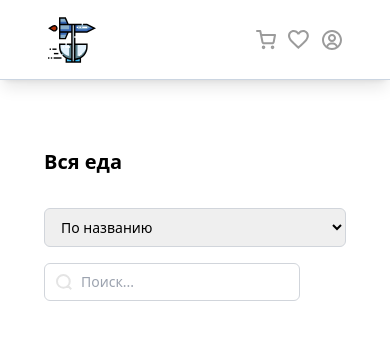
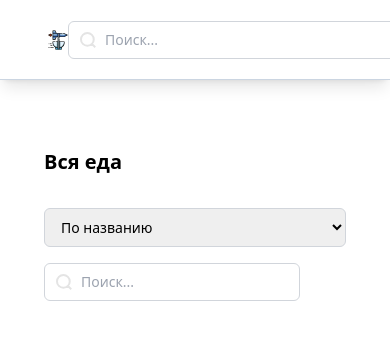
Before and after one commit to isstep/vue-EasySelect, a Vue app: page / in a window 390 px wide. Shown: the top 340 px of the page. Built offline with nearby package versions, Linux system fonts and the light colour scheme; no server answers.

Commit message:
feat: Integrate Pinia for state management and update components for search functionality

```diff
--- a/package.json
+++ b/package.json
@@ -14,9 +14,11 @@
     "@formkit/auto-animate": "^0.8.2",
     "axios": "^1.3.1",
     "lodash.debounce": "^4.0.8",
+    "pinia": "^2.2.2",
     "vue": "^3.4.29",
     "vue-router": "^4.4.3",
-    "vue3-carousel": "^0.3.3"
+    "vue3-carousel": "^0.3.3",
+    "vuex": "^4.0.2"
   },
   "devDependencies": {
     "@rushstack/eslint-patch": "^1.8.0",
@@ -28,7 +30,7 @@
     "eslint-plugin-vue": "^9.23.0",
     "postcss": "^8.4.41",
     "prettier": "^3.2.5",
-    "tailwindcss": "^3.4.9",
+    "tailwindcss": "^3.2.0",
     "vite": "^5.3.1"
   }
 }
--- a/src/components/HeaderMain.vue
+++ b/src/components/HeaderMain.vue
@@ -1,9 +1,12 @@
 <script setup>
 import { ref, onMounted, onUnmounted } from 'vue'
+import { useMainStore } from '../store'
 
 const emit = defineEmits(['openDrawer'])
 const isSticky = ref(false)
 const isCollapsed = ref(false)
+
+const store = useMainStore()
 
 const handleScroll = () => {
   const scrollThreshold = 50
@@ -18,6 +21,10 @@ onMounted(() => {
 onUnmounted(() => {
   window.removeEventListener('scroll', handleScroll)
 })
+
+const onSearchInput = (event) => {
+  store.setSearchQuery(event.target.value)
+}
 
 defineProps({
   totalPrice: Number
@@ -46,26 +53,37 @@ defineProps({
           <p class="text-slate-400 max-[768px]:hidden">Еда, которая прилетает к вам!</p>
         </div>
       </router-link>
+      <div class="relative">
+        <img class="absolute left-3 top-1/2 transform -translate-y-1/2 w-4 h-4 sm:w-5 sm:h-5" src="/search.svg" />
+        <input
+          v-model="store.filters.searchQuery"
+          class="border border-gray-300 rounded-md py-2 pl-9 pr-[20em] outline-none text-sm sm:text-base focus:border-gray-400 focus:ring focus:ring-gray-300"
+          type="text"
+          placeholder="Поиск..."
+          @input="onSearchInput"
+        />
+      </div>
       <ul class="flex items-center gap-10 gap-3">
         <li
           @click="() => emit('openDrawer')"
           class="flex items-center cursor-pointer gap-2 text-gray-500 hover:text-black"
         >
-          <img src="/public/cart.svg" alt="cart" />
+          <img src="/cart.svg" alt="cart" />
           <b class="max-[768px]:hidden">{{ totalPrice }} руб.</b>
         </li>
         <router-link to="/favorites">
           <li class="flex items-center cursor-pointer gap-2 text-gray-500 hover:text-black">
-            <img src="/public/heart.svg" alt="heart" />
+            <img src="/heart.svg" alt="heart" />
             <span class="max-[768px]:hidden">Избранное</span>
           </li>
         </router-link>
 
         <li class="flex items-center cursor-pointer gap-2 text-gray-500 hover:text-black">
-          <img src="/public/profile.svg" alt="profile" />
+          <img src="/profile.svg" alt="profile" />
           <span class="max-[768px]:hidden">Профиль</span>
         </li>
       </ul>
+
     </div>
   </header>
 </template>
--- a/src/main.js
+++ b/src/main.js
@@ -1,24 +1,28 @@
 import './assets/main.css'
 
 import { createApp } from 'vue'
-import { createRouter, createWebHistory} from 'vue-router'
+import { createRouter, createWebHistory } from 'vue-router'
+import { createPinia } from 'pinia'
 import { autoAnimatePlugin } from '@formkit/auto-animate/vue'
 import App from './App.vue'
 import HomePage from './pages/HomePage.vue'
 import FavoritePage from './pages/FavoritePage.vue'
 
 const app = createApp(App)
+const pinia = createPinia()
 
 const routes = [
-    { path: '/', name: '', component: HomePage  },
-    { path: '/favorites', name: 'favorites', component: FavoritePage },
-  ]
+    { path: '/', name: 'home', component: HomePage },
+    { path: '/favorites', name: 'favorites', component: FavoritePage }
+]
 
 const router = createRouter({
     history: createWebHistory(),
     routes
 })
 
+app.use(pinia)
 app.use(router)
 app.use(autoAnimatePlugin)
+
 app.mount('#app')
--- a/src/pages/HomePage.vue
+++ b/src/pages/HomePage.vue
@@ -1,129 +1,66 @@
 <script setup>
-import { reactive, ref, watch, onMounted } from 'vue'
-import { inject } from 'vue'
-import axios from 'axios'
+import { computed, onMounted, watch } from 'vue'
+import { useMainStore } from '../store'
 import debounce from 'lodash.debounce'
 import CardList from '../components/CardList.vue'
 import Carouse from '../components/Carouse.vue'
 
-const { cartFood, addFoodToCart, removeFoodFromCart } = inject('cartFoodActions')
+const store = useMainStore()
 
-const foods = ref([])
-
-const filters = reactive({
-  sortBy: 'title',
-  searchQuery: ''
-})
+const foods = computed(() => store.sortedFoods)
 
 const addPlusToCartFood = (food) => {
   if (!food.isAdded) {
-    addFoodToCart(food)
+    store.addFoodToCart(food)
   } else {
-    removeFoodFromCart(food)
+    store.removeFoodFromCart(food.id)
   }
+  localStorage.setItem('cartFood', JSON.stringify(store.cartFood))
 }
 
 const onChangeSelect = (event) => {
-  filters.sortBy = event.target.value
+  store.filters.sortBy = event.target.value
+  store.fetchFoods()
 }
 
 const onChangeSearchInput = debounce((event) => {
-  filters.searchQuery = event.target.value
+  store.filters.searchQuery = event.target.value
+  store.fetchFoods()
 }, 500)
 
 const addToFavorite = async (food) => {
-  try {
-    if (!food.isFavorite) {
-      const obj = {
-        parentId: food.id,
-        food
-      }
-      food.isFavorite = true
-      const { data } = await axios.post('https://f4f1d0c1ac4cb845.mokky.dev/favorites', obj)
-      food.favoriteId = data.id
-    } else {
-      food.isFavorite = false
-      await axios.delete(`https://f4f1d0c1ac4cb845.mokky.dev/favorites/${food.favoriteId}`)
-      food.favoriteId = null
-    }
-  } catch (err) {
-    console.log(err)
-  }
-}
-
-const fetchFavorites = async () => {
-  try {
-    const { data: favorites } = await axios.get('https://f4f1d0c1ac4cb845.mokky.dev/favorites')
-
-    foods.value = foods.value.map((food) => {
-      const favorite = favorites.find((favorite) => favorite.parentId === food.id)
-
-      if (!favorite) {
-        return food
-      }
-
-      return {
-        ...food,
-        isFavorite: true,
-        favoriteId: favorite.id
-      }
-    })
-  } catch (err) {
-    console.log(err)
-  }
-}
-
-const fetchFoods = async () => {
-  try {
-    const params = {
-      sortBy: filters.sortBy
-    }
-    if (filters.searchQuery) {
-      params.title = `*${filters.searchQuery}*`
-    }
-    const { data } = await axios.get('https://f4f1d0c1ac4cb845.mokky.dev/foods', {
-      params
-    })
-
-    foods.value = data.map((obg) => ({
-      ...obg,
-      isFavorite: false,
-      isAdded: false,
-      favoriteId: null
-    }))
-  } catch (err) {
-    console.log(err)
-  }
+  await store.toggleFavorite(food)
 }
 
 onMounted(async () => {
-  const localCartFood = localStorage.getItem('cartFood')
-  cartFood.value = localCartFood ? JSON.parse(localCartFood) : []
-
-  await fetchFoods()
-  await fetchFavorites()
-
-  foods.value = foods.value.map((food) => ({
-    ...food,
-    isAdded: cartFood.value.some((cartItemFood) => cartItemFood.id === food.id)
-  }))
+  store.loadCartFromLocalStorage()
+  await store.fetchFoods()
+  await store.fetchFavorites()
 })
 
-watch(cartFood, () => {
-  foods.value = foods.value.map((food) => ({
-    ...food,
-    isAdded: false
-  }))
-})
+watch(
+  () => store.cartFood,
+  () => {
+    store.foods = store.foods.map((food) => ({
+      ...food,
+      isAdded: store.cartFood.some((cartItemFood) => cartItemFood.id === food.id)
+    }))
+  }
+)
 
-watch(filters, fetchFoods)
+watch(
+  () => store.filters,
+  () => {
+    store.fetchFoods()
+  }
+)
 </script>
 
 <template>
   <div class="mt-20">
     <div class="max-[768px]:hidden">
-    <Carouse />
-  </div>
+      <Carouse />
+    </div>
     <div class="mt-5 flex flex-col gap-4 sm:flex-row sm:justify-between sm:items-center">
       <h2 class="text-xl sm:text-2xl md:text-3xl lg:text-4xl font-bold mb-4 sm:mb-0">Вся еда</h2>
 
@@ -137,9 +74,11 @@ watch(filters, fetchFoods)
           <option value="-price">По цене (дорогие)</option>
         </select>
 
-       <div class="absoulute top-0">
         <div class="relative">
-          <img class="absolute left-3 top-1/2 transform -translate-y-1/2 w-4 h-4 sm:w-5 sm:h-5" src="/search.svg" />
+          <img
+            class="absolute left-3 top-1/2 transform -translate-y-1/2 w-4 h-4 sm:w-5 sm:h-5"
+            src="/search.svg"
+          />
           <input
             @input="onChangeSearchInput"
             class="border border-gray-300 rounded-md py-2 pl-9 pr-4 outline-none text-sm sm:text-base focus:border-gray-400 focus:ring focus:ring-gray-300"
@@ -147,7 +86,6 @@ watch(filters, fetchFoods)
             placeholder="Поиск..."
           />
         </div>
-       </div>
       </div>
     </div>
     <div class="mt-5">
--- /dev/null
+++ b/src/store.js
@@ -0,0 +1,90 @@
+import { defineStore } from 'pinia'
+import axios from 'axios'
+
+export const useMainStore = defineStore('main', {
+  state: () => ({
+    cartFood: [],
+    foods: [],
+    filters: {
+      sortBy: 'title',
+      searchQuery: ''
+    }
+  }),
+  getters: {
+    sortedFoods: (state) => {
+      let sorted = [...state.foods]
+      if (state.filters.searchQuery) {
+        sorted = sorted.filter((food) =>
+          food.title.toLowerCase().includes(state.filters.searchQuery.toLowerCase())
+        )
+      }
+      if (state.filters.sortBy === 'price') {
+        return sorted.sort((a, b) => a.price - b.price)
+      } else if (state.filters.sortBy === '-price') {
+        return sorted.sort((a, b) => b.price - a.price)
+      } else {
+        return sorted.sort((a, b) => a.title.localeCompare(b.title))
+      }
+    }
+  },
+  actions: {
+    async fetchFoods() {
+      try {
+        const params = {
+          sortBy: this.filters.sortBy
+        }
+        if (this.filters.searchQuery) {
+          params.title = `*${this.filters.searchQuery}*`
+        }
+        const { data } = await axios.get('https://f4f1d0c1ac4cb845.mokky.dev/foods', { params })
+        const foods = data.map((obg) => ({
+          ...obg,
+          isFavorite: false,
+          isAdded: this.cartFood.some((item) => item.id === obg.id),
+          favoriteId: null
+        }))
+        this.foods = foods
+      } catch (err) {
+        console.log(err)
+      }
+    },
+    async fetchFavorites() {
+      try {
+        const { data: favorites } = await axios.get('https://f4f1d0c1ac4cb845.mokky.dev/favorites')
+        this.foods = this.foods.map((food) => {
+          const favorite = favorites.find((fav) => fav.parentId === food.id)
+          return favorite ? { ...food, isFavorite: true, favoriteId: favorite.id } : food
+        })
+      } catch (err) {
+        console.log(err)
+      }
+    },
+    async toggleFavorite(food) {
+      try {
+        if (!food.isFavorite) {
+          const { data } = await axios.post('https://f4f1d0c1ac4cb845.mokky.dev/favorites', {
+            parentId: food.id,
+            food
+          })
+          food.isFavorite = true
+          food.favoriteId = data.id
+        } else {
+          await axios.delete(`https://f4f1d0c1ac4cb845.mokky.dev/favorites/${food.favoriteId}`)
+          food.isFavorite = false
+          food.favoriteId = null
+        }
+        this.foods = this.foods.map((f) => (f.id === food.id ? food : f))
+      } catch (err) {
+        console.log(err)
+      }
+    },
+    loadCartFromLocalStorage() {
+      const localCartFood = localStorage.getItem('cartFood')
+      this.cartFood = localCartFood ? JSON.parse(localCartFood) : []
+    },
+    updateCart() {
+      const localCartFood = localStorage.getItem('cartFood')
+      this.cartFood = localCartFood ? JSON.parse(localCartFood) : []
+    }
+  }
+})
```
Also changed, not shown: 1 other file (tests, documents, lock files or other folders).
